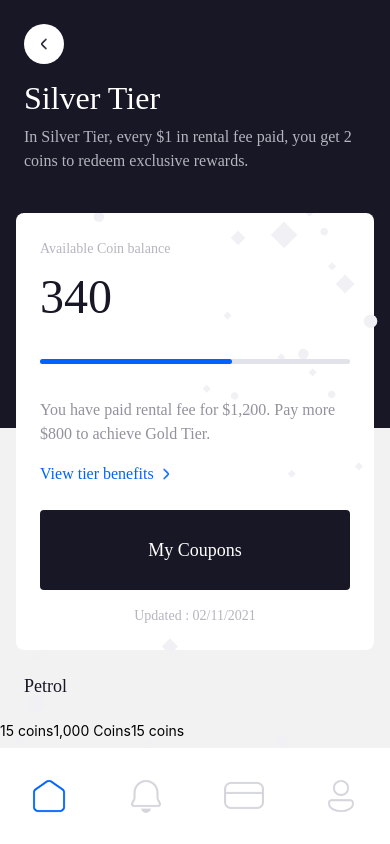
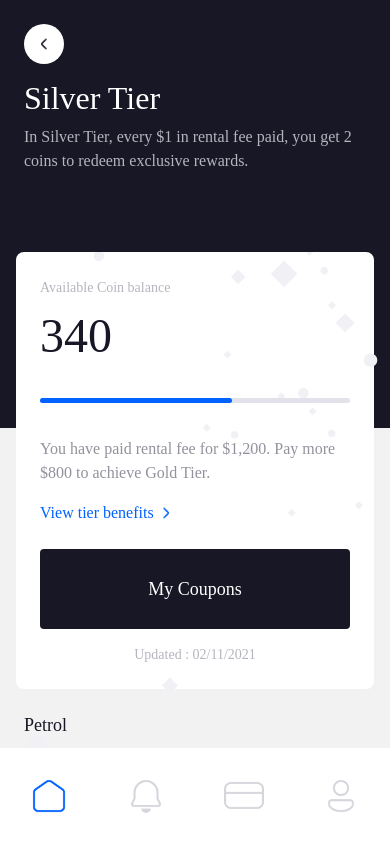
Before and after one commit to QuangDung159/lumens, a React Native app: screen / in a window 390 px wide. Built offline with nearby package versions, Linux system fonts and the light colour scheme.

Commit message:
- Process UI

```diff
--- a/App.js
+++ b/App.js
@@ -1,6 +1,6 @@
 import { NavigationContainer } from '@react-navigation/native';
 import React from 'react';
-import { StatusBar } from 'react-native';
+import { StatusBar, View } from 'react-native';
 import HomeScreen from './src/screens/HomeScreen';
 
 export default function App() {
--- a/src/components/TabHome.js
+++ b/src/components/TabHome.js
@@ -11,10 +11,8 @@ export default function TabHome() {
   const statusBarHeight = insets.top;
 
   return (
-    <ScrollView>
-      <View style={{
-        backgroundColor: COLORS.background,
-      }}>
+    <ScrollView
+      showsVerticalScrollIndicator={false}>
       <View
         style={{
           height: 428,
@@ -58,6 +56,11 @@ export default function TabHome() {
             }}>In Silver Tier, every $1 in rental fee paid, you get 2 coins to redeem exclusive rewards.
           </Text>
         </View>
+      </View>
+      <View
+        style={{
+          marginTop: -(428 - 252)
+        }}>
         <AvailableCoinBalance />
         <View>
           <Text
@@ -74,7 +77,6 @@ export default function TabHome() {
               horizontal
               data={dummy}
               renderItem={({ item, index }) => {
-                  console.log('item :>> ', item);
                 return (
                   <Text key={item.id}>{item.title}</Text>
                 )
@@ -83,7 +85,6 @@ export default function TabHome() {
           </View>
         </View>
       </View>
-      </View>
     </ScrollView>
   )
 }
```
Lines whose indentation alone changed are shown as unchanged.
